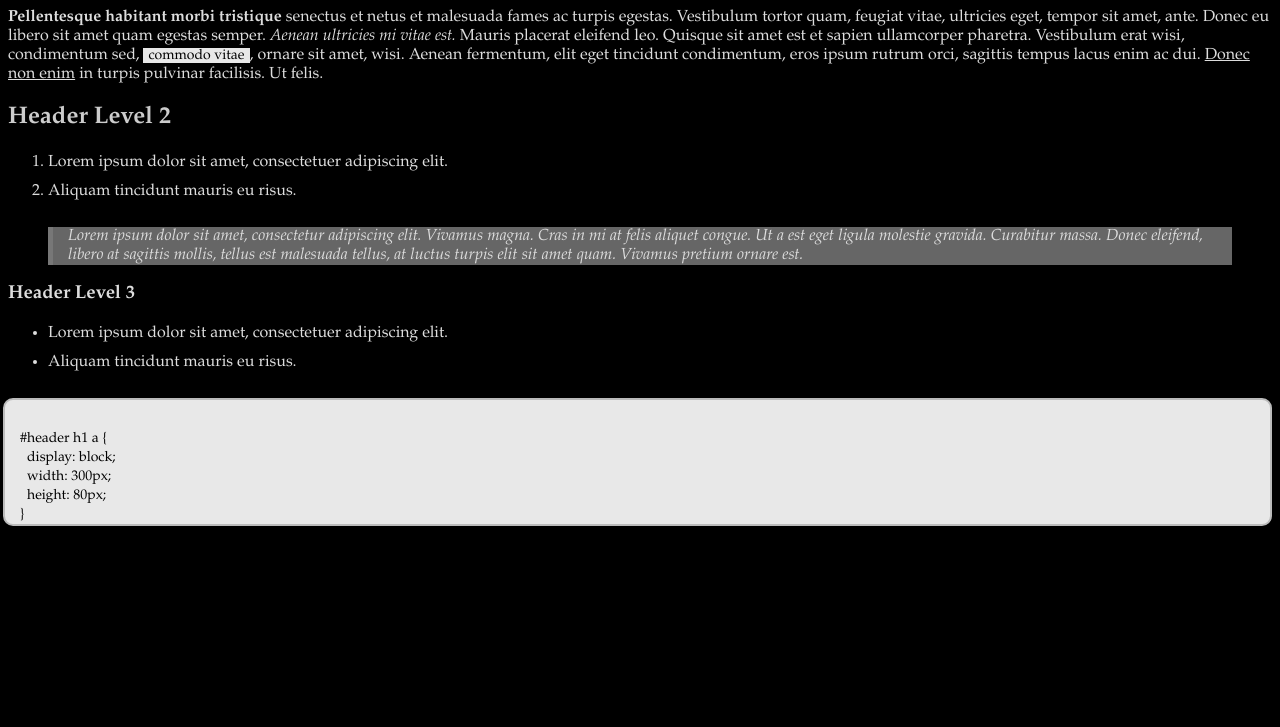
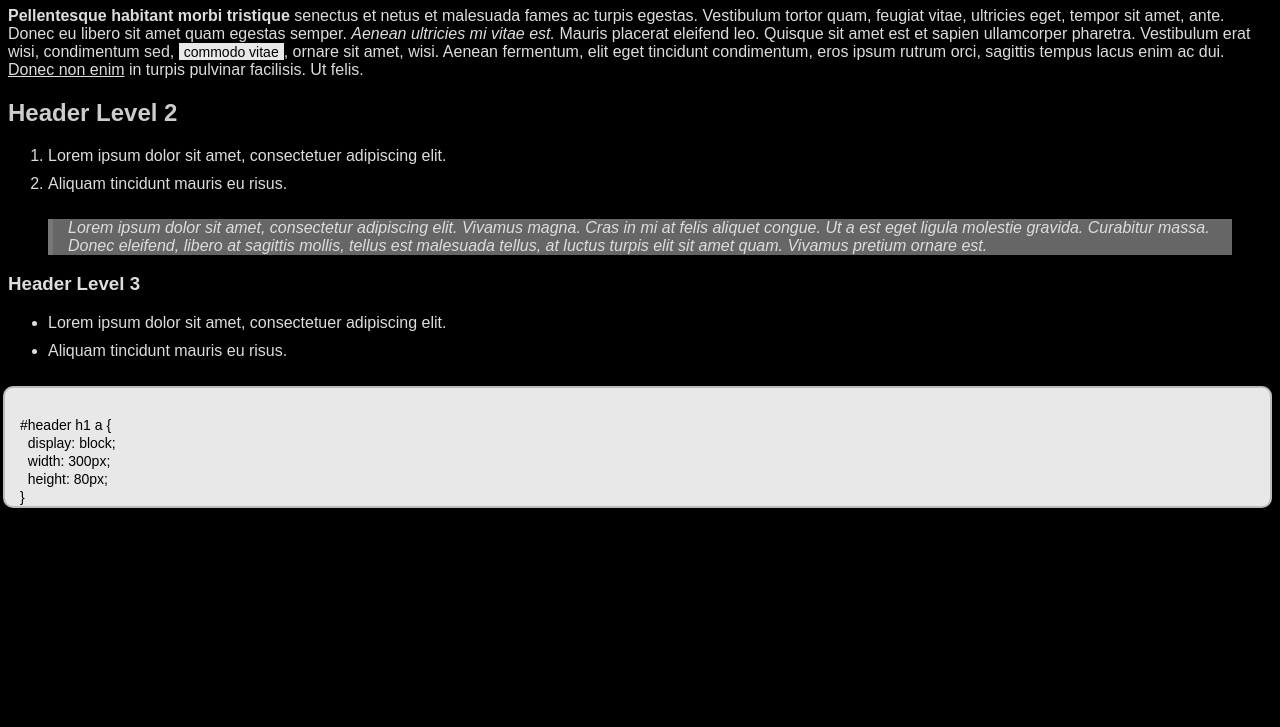
Before and after one commit to rafagarc/rafagarc.github.io, a plain HTML site: page index.html in a window 1280 px wide. Shown: the part 73-800 px from the top of the page. Drawn offline with Linux system fonts and the light colour scheme.

Commit message:
Update stylesheet.css

```diff
--- a/stylesheet.css
+++ b/stylesheet.css
@@ -1,5 +1,5 @@
 * {
-  font-family: "Palatino Linotype", Arial, Helvetica, sans-serif;
+  font-family: Arial, Helvetica, sans-serif;
   color: #DDD;
 }
 
```
